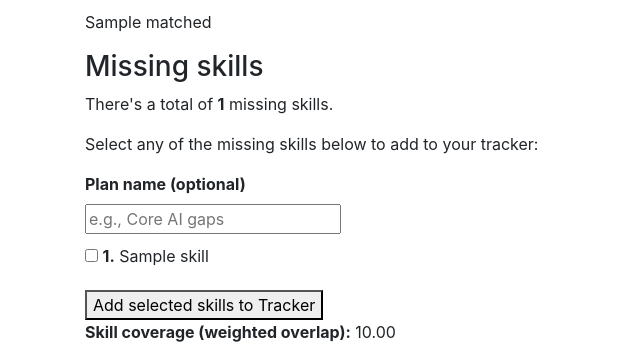
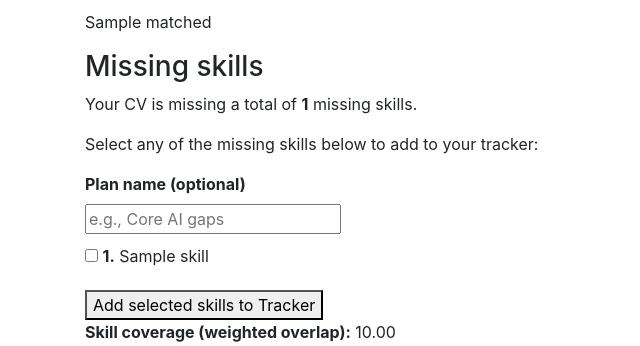
Before and after one commit to Faizal400/CareerVision, a Django app: template src/cv_matcher/templates/cv_matcher/results.html in a window 1280 px wide. Shown: the part 177-523 px from the top of the page, without its empty margins (0-640 px from the left). Run offline with Django 5.2, Linux system fonts and the light colour scheme; the template is opened without the code that fills it: most values are stand-ins (such as "Sample title", 1, 10 or a date in 2020).

Commit message:
Slight rewording in results_viewer.html

```diff
--- a/src/templates/results_viewer.html
+++ b/src/templates/results_viewer.html
@@ -16,7 +16,7 @@
 
     {% if r.missing %}
     <h3>Missing skills</h3>
-    <p>There's a total of <strong>{{ r.missing|length }}</strong> missing skills.</p>
+    <p>Your CV is missing a total of <strong>{{ r.missing|length }}</strong> missing skills.</p>
     <p>Select any of the missing skills below to add to your tracker:</p>
 
     <form method="post" action="{% url 'save_tskill_toplan' %}">
```
